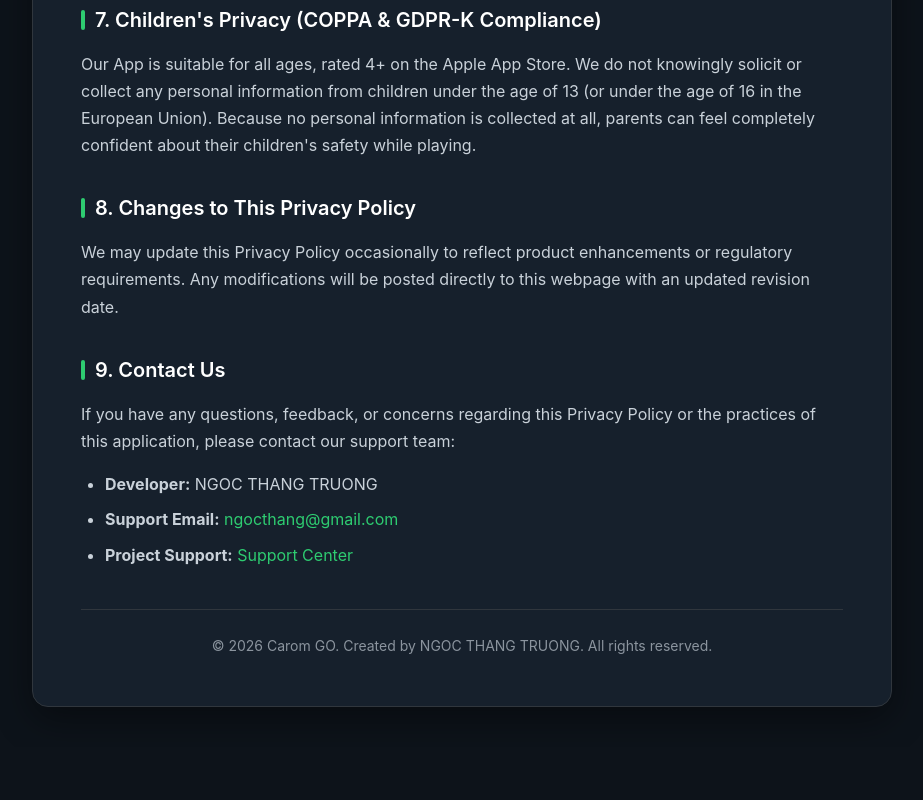
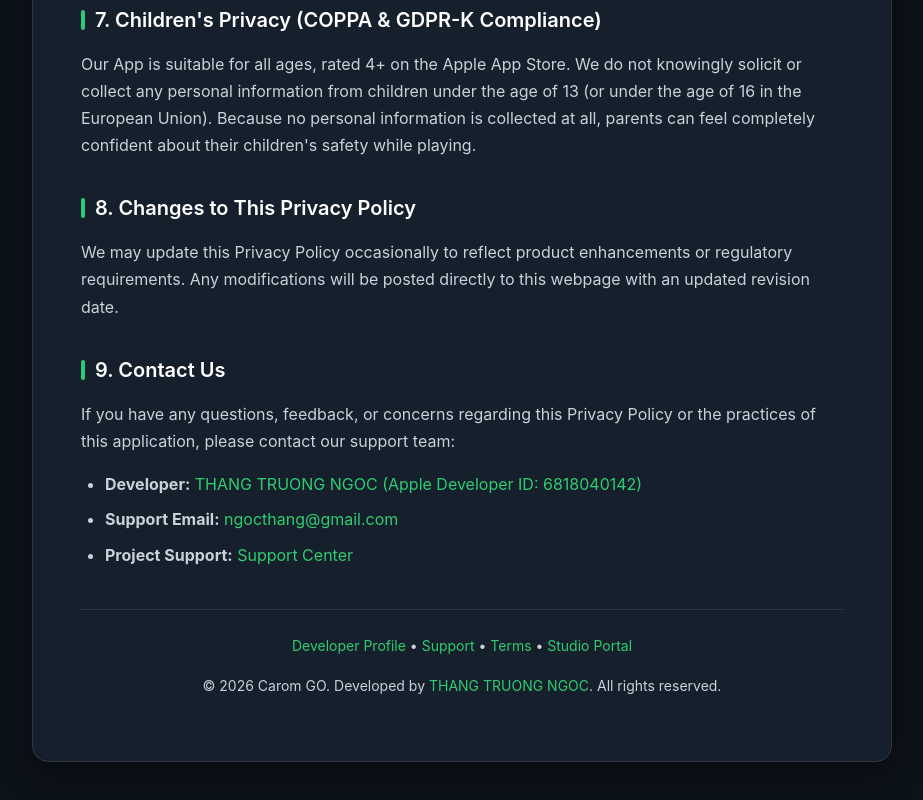
Before and after one commit to ntt339/games, a plain HTML site: page carom/privacy-policy.html in a window 1280 px wide. Shown: the part 1664-2464 px from the top of the page, without its empty margins (178-1101 px from the left). Before the commit the page ends 2411 px from the top, so only its background shows below. Drawn offline with Linux system fonts and the light colour scheme.

Commit message:
docs: update developer links in carom privacy policy

```diff
--- a/carom/privacy-policy.html
+++ b/carom/privacy-policy.html
@@ -201,13 +201,14 @@
         <h2>9. Contact Us</h2>
         <p>If you have any questions, feedback, or concerns regarding this Privacy Policy or the practices of this application, please contact our support team:</p>
         <ul>
-            <li><strong>Developer:</strong> NGOC THANG TRUONG</li>
+            <li><strong>Developer:</strong> <a href="https://apps.apple.com/us/developer/thang-truong-ngoc/id6818040142" target="_blank" rel="noopener">THANG TRUONG NGOC (Apple Developer ID: 6818040142)</a></li>
             <li><strong>Support Email:</strong> <a href="mailto:ngocthang@gmail.com">ngocthang@gmail.com</a></li>
             <li><strong>Project Support:</strong> <a href="support.html">Support Center</a></li>
         </ul>
 
         <div class="footer">
-            &copy; 2026 Carom GO. Created by NGOC THANG TRUONG. All rights reserved.
+            <p><a href="https://apps.apple.com/us/developer/thang-truong-ngoc/id6818040142" target="_blank" rel="noopener">Developer Profile</a> • <a href="support.html">Support</a> • <a href="terms.html">Terms</a> • <a href="../index.html">Studio Portal</a></p>
+            <p style="margin-top: 8px;">&copy; 2026 Carom GO. Developed by <a href="https://apps.apple.com/us/developer/thang-truong-ngoc/id6818040142" target="_blank" rel="noopener">THANG TRUONG NGOC</a>. All rights reserved.</p>
         </div>
     </div>
 </body>
```
